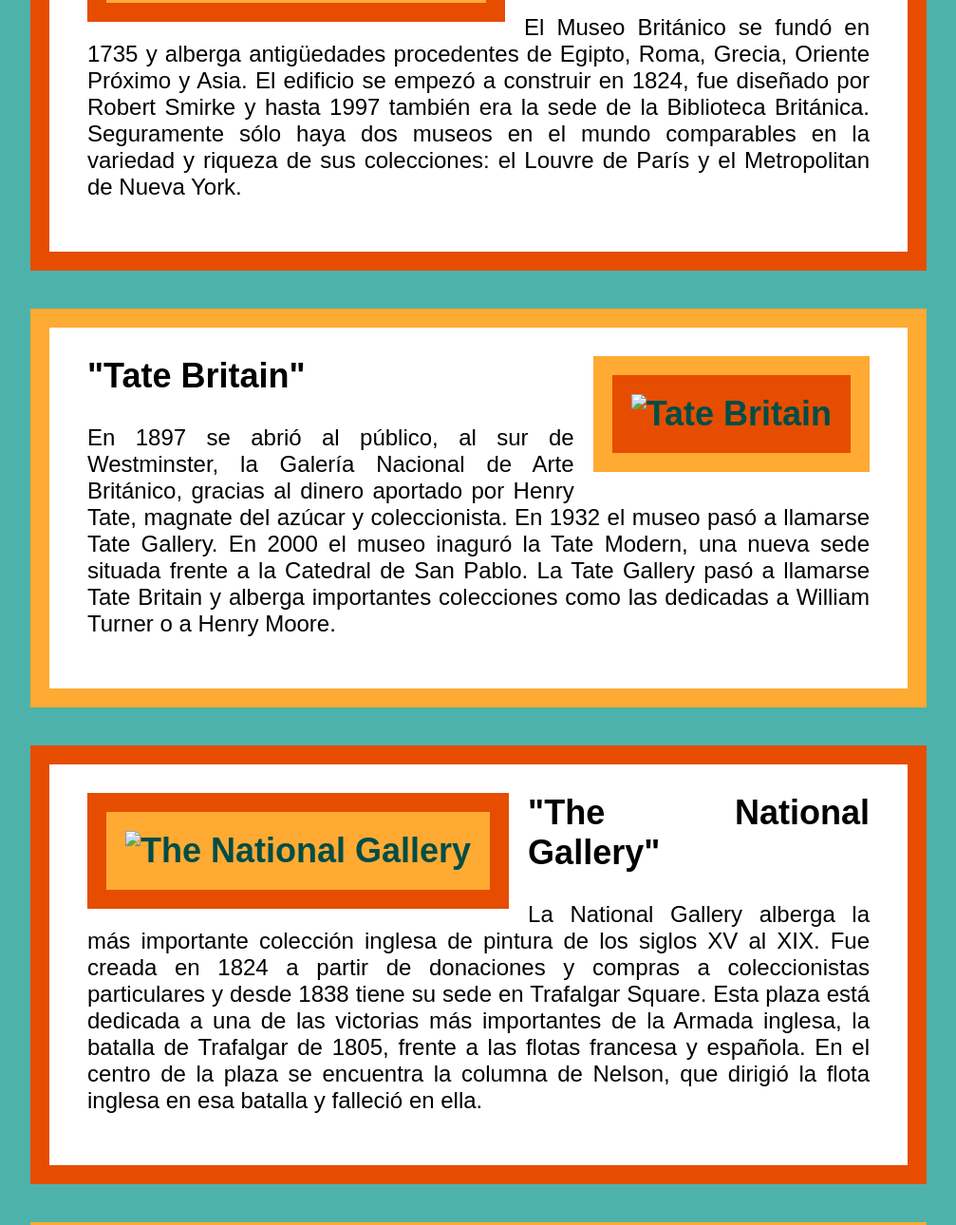
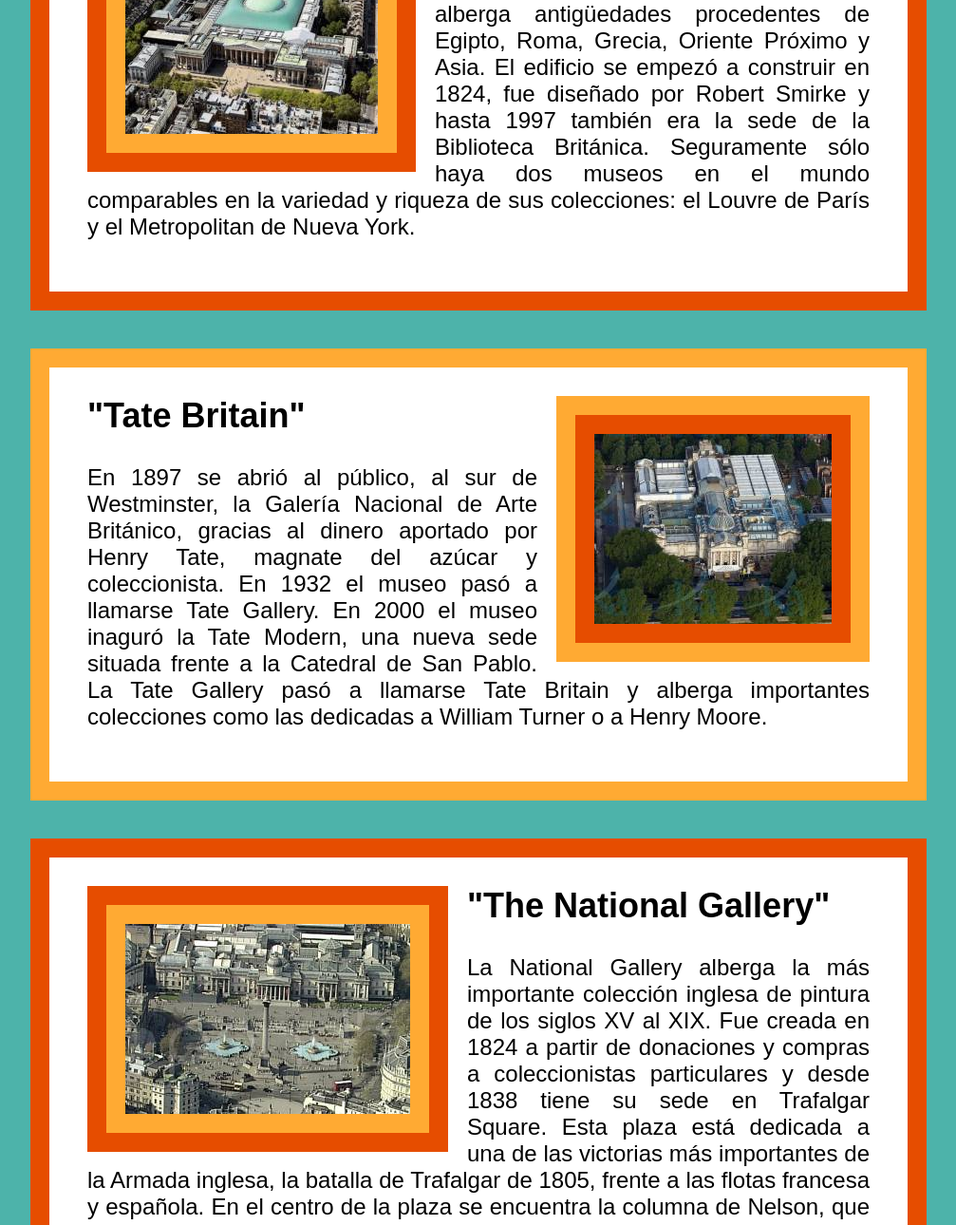
Before and after one commit to ANDRESOROD/andresorod.github.io, a plain HTML site: page index.html in a window 1280 px wide. Shown: the part 404-1694 px from the top of the page at 95% size, without its empty margins (136-1143 px from the left). Drawn offline with Linux system fonts and the light colour scheme.

Commit message:
Update index.html

```diff
--- a/index.html
+++ b/index.html
@@ -26,7 +26,7 @@
   </nav>
   <section id="british" class="uno">
       <h2>
-        <a href="https://www.britishmuseum.org/"><img src="imagenes/british-museum.jpg"
+        <a href="https://www.britishmuseum.org/"><img src="british-museum.jpg"
           alt="The British Museum" title="The British Museum"></a>
           "The British Museum"
       </h2>
@@ -41,7 +41,7 @@
 
   <section id="tate" class="dos">
     <h2>
-      <a href="https://www.tate.org.uk/"><img src="imagenes/tate-britain.jpg" alt="Tate Britain"
+      <a href="https://www.tate.org.uk/"><img src="tate-britain.jpg" alt="Tate Britain"
         title="Tate Britain"></a>
         "Tate Britain"
     </h2>
@@ -56,7 +56,7 @@
 
   <section id="national" class="uno">
       <h2>
-        <a href="https://www.nationalgallery.org.uk/"><img src="imagenes/trafalgar-square.jpg"
+        <a href="https://www.nationalgallery.org.uk/"><img src="trafalgar-square.jpg"
           alt="The National Gallery" title="The National Gallery
           "></a>
           "The National Gallery"
@@ -74,7 +74,7 @@
 
   <section id="natural" class="dos">
       <h2>
-        <a href="https://www.nhm.ac.uk/"><img src="imagenes/natural-history.jpg"
+        <a href="https://www.nhm.ac.uk/"><img src="natural-history.jpg"
           alt="Natural History Museum" title="Natural History Museum"></a>
           "Natural History Museum"
       </h2>
```
